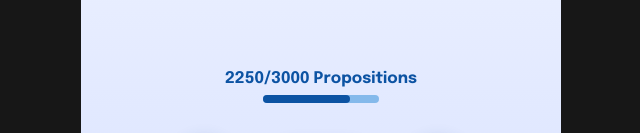
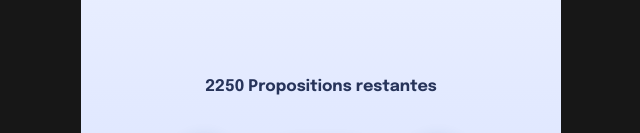
Before and after one commit to EtudiQuoi/etudi-quoi, a Next.js app: page / in a window 1280 px wide. Shown: the part 458-591 px from the top of the page, without its empty margins (319-959 px from the left). Built offline with nearby package versions, Linux system fonts and the light colour scheme.

Commit message:
:sparkles: Update Range

```diff
--- a/components/Range.jsx
+++ b/components/Range.jsx
@@ -5,41 +5,12 @@ export default function Range(props) {
 
     return (
         <RangeContainer>
-            <Label>
-                {props.value}/{props.max} Propositions
-            </Label>
-            <RangeBox percent={percent} />
+            {props.value} Propositions restantes
         </RangeContainer>
     );
 }
 
-const RangeContainer = styled.div`
-    display: flex;
-    flex-direction: column;
-    align-items: center;
-    gap: 0.5rem;
+const RangeContainer = styled.span`
+    font-weight: bold;
+    color: #27345A;
 `;
-
-const Label = styled.span`
-    font-weight: bold;
-    color: ${({ theme }) => theme.primary};
-`;
-
-const RangeBox = styled.div`
-    position: relative;
-    height: 8px;
-    width: 60%;
-    border-radius: 1rem;
-    background: ${({ theme }) => theme.primaryHover};
-
-    &:after {
-        content: "";
-        position: absolute;
-        top: 0;
-        left: 0;
-        height: 100%;
-        width: ${(props) => props.percent <= 100 ? props.percent : 100}%;
-        border-radius: 1rem;
-        background: ${({ theme }) => theme.primary};
-    }
-`;
```
